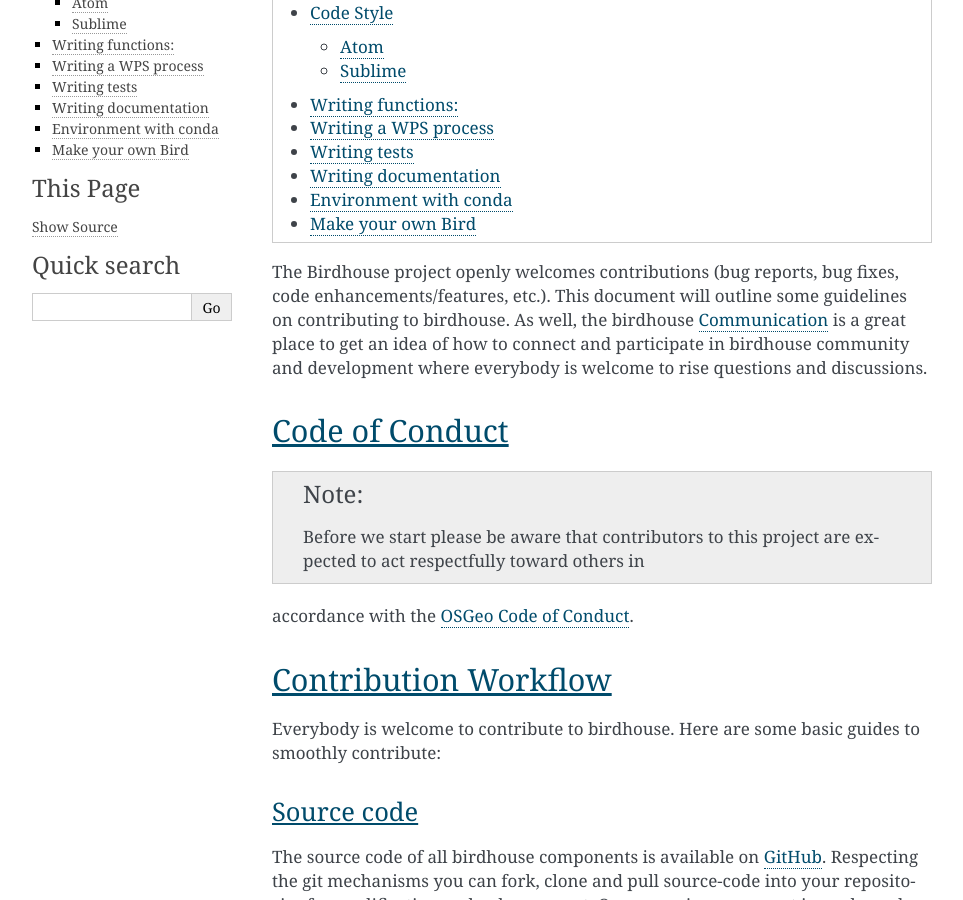
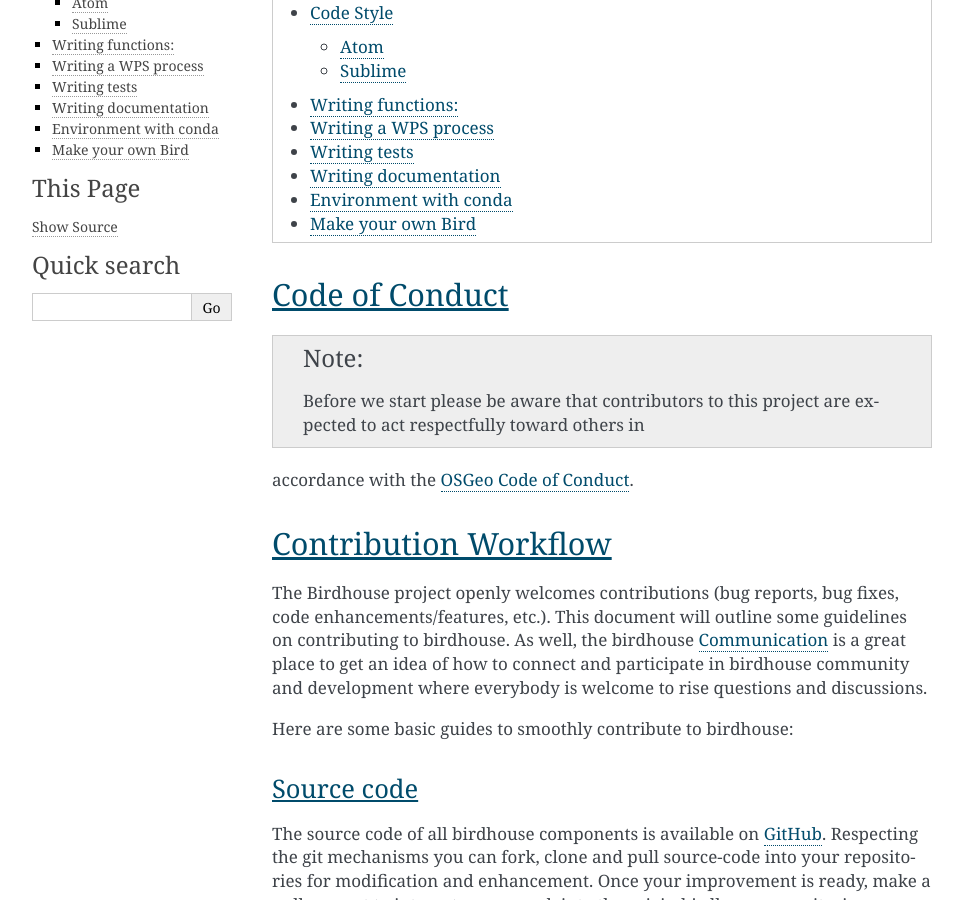
Before and after one commit to bird-house/birdhouse-docs, a Sphinx documentation site: the page built from docs/source/dev_guide.rst, in a window 1280 px wide and 900 px high, scrolled down 228 px. Shown: the whole window, without its empty margins (148-1111 px from the left). Built offline with Sphinx 7.4.7, drawn with Linux system fonts in a browser that asks for light colours; some of the changed lines change nothing that is shown.

Commit message:
update development guide

```diff
--- a/docs/source/dev_guide.rst
+++ b/docs/source/dev_guide.rst
@@ -6,8 +6,6 @@ Developer Guidelines
 .. contents::
     :local:
     :depth: 2
-
-The Birdhouse project openly welcomes contributions (bug reports, bug fixes, code enhancements/features, etc.). This document will outline some guidelines on contributing to birdhouse. As well, the birdhouse :ref:`communication` is a great place to get an idea of how to connect and participate in birdhouse community and development where everybody is welcome to rise questions and discussions.
 
 .. _codeofconduct:
 Code of Conduct
@@ -18,7 +16,9 @@ accordance with the `OSGeo Code of Conduct`_.
 
 Contribution Workflow
 ---------------------
-Everybody is welcome to contribute to birdhouse. Here are some basic guides to smoothly contribute:
+The Birdhouse project openly welcomes contributions (bug reports, bug fixes, code enhancements/features, etc.). This document will outline some guidelines on contributing to birdhouse. As well, the birdhouse :ref:`communication` is a great place to get an idea of how to connect and participate in birdhouse community and development where everybody is welcome to rise questions and discussions.
+
+Here are some basic guides to smoothly contribute to birdhouse:
 
 .. _source_code:
 
```
